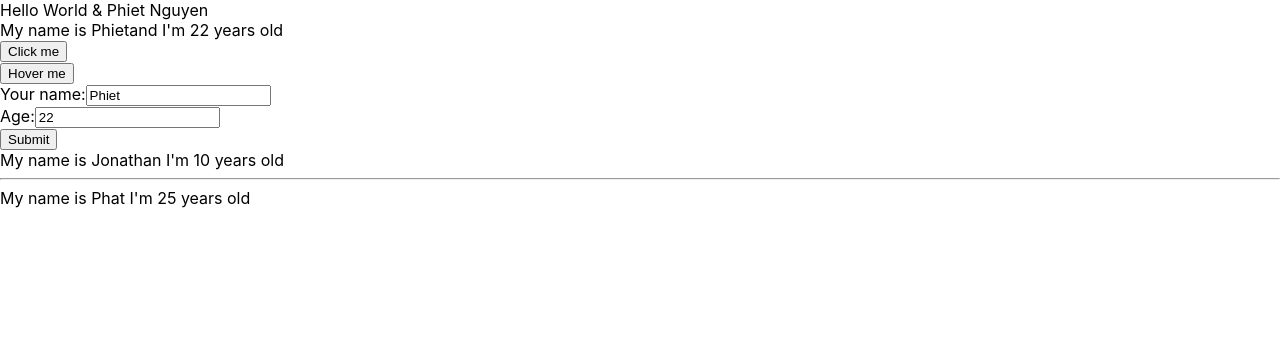
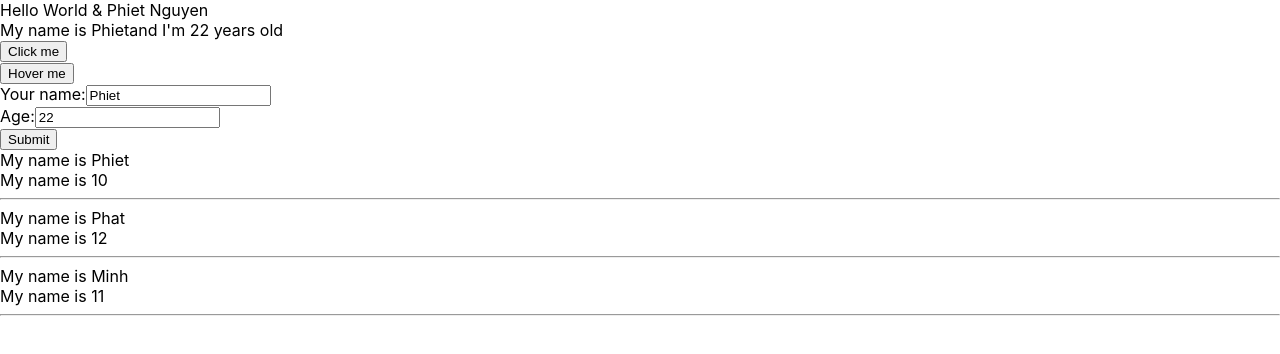
Before and after one commit to PhietNguyen21/Create-react-app, a React (Create React App) app: page / in a window 1280 px wide. Shown: the top 354 px of the page. Built offline with nearby package versions, Linux system fonts and the light colour scheme.

Commit message:
video 24 Ouputting list

```diff
--- a/src/components/DisplayInfo.js
+++ b/src/components/DisplayInfo.js
@@ -3,12 +3,21 @@ import React from "react";
 class DisplayInfo extends React.Component {
   render() {
     // Destructuring Obj/Array
-    const { name, age } = this.props;
+    const { listUser } = this.props;
     // const [x, , z] = this.props.arrDisplay;
     // console.log(x, z);
     return (
       <div>
-        My name is {name} I'm {age} years old
+        {listUser.map((user, index) => {
+          return (
+            <div key={user.id}>
+              My name is {user.name}
+              <br />
+              My name is {user.age}
+              <hr />
+            </div>
+          );
+        })}
       </div>
     );
   }
--- a/src/components/Mycomponents.js
+++ b/src/components/Mycomponents.js
@@ -5,14 +5,18 @@ import DisplayInfo from "./DisplayInfo";
 
 class Mycomponent extends React.Component {
   // JSX
+  state = {
+    listUser: [
+      { id: 1, name: "Phiet", age: "10", address: "Nha Be" },
+      { id: 2, name: "Phat", age: "12", address: "Quan 7" },
+      { id: 3, name: "Minh", age: "11", address: "Quan 1" },
+    ],
+  };
   render() {
-    const arrDisplay = ["123", "456", "789"];
     return (
       <div>
         <UserInfo />
-        <DisplayInfo name="Jonathan" age={10} arrDisplay={arrDisplay} />
-        <hr />
-        <DisplayInfo name="Phat" age="25" />
+        <DisplayInfo listUser={this.state.listUser} />
       </div>
     );
   }
```
